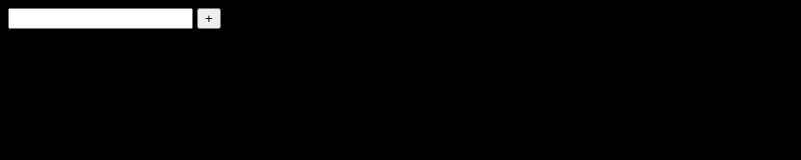
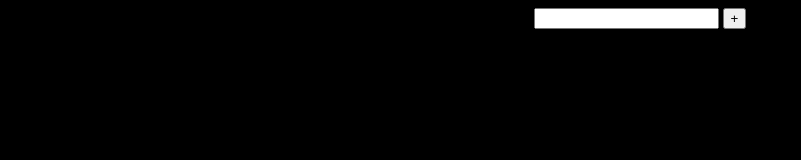
Before and after one commit to GianlucaTeti/gianlucateti.github.io, a plain HTML site: page week11/index.html in a window 1280 px wide. Shown: the whole page, without its empty margins (0-801 px from the left). Drawn offline with nearby package versions, Linux system fonts and the light colour scheme.

Commit message:
Update index.html

```diff
--- a/week11/index.html
+++ b/week11/index.html
@@ -35,9 +35,14 @@
         margin:2px;
     }
 
-    .photos {
+    #photos {
         width:300px;
         background-color:purple;
+    }
+
+    #photo-form {
+        text-align:center;
+        margin:0px auto;
     }
 
     </style>
```
